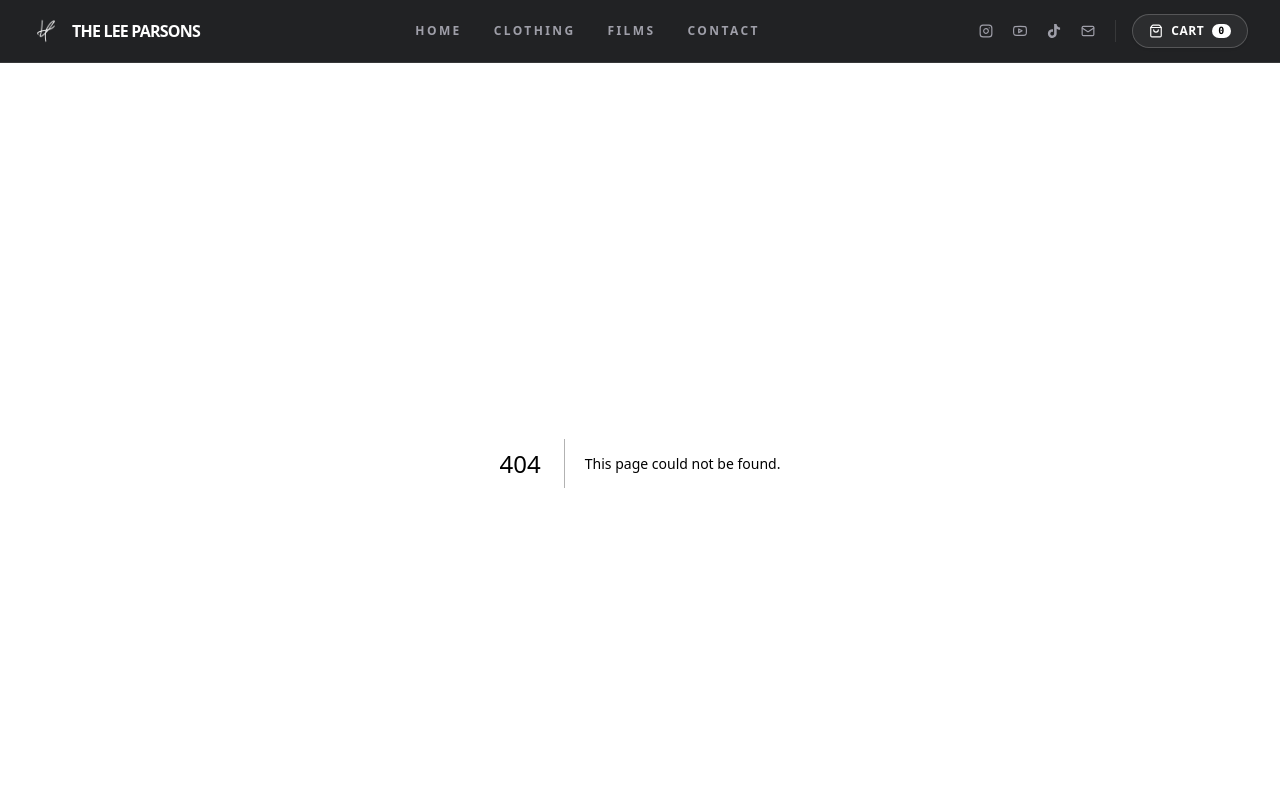
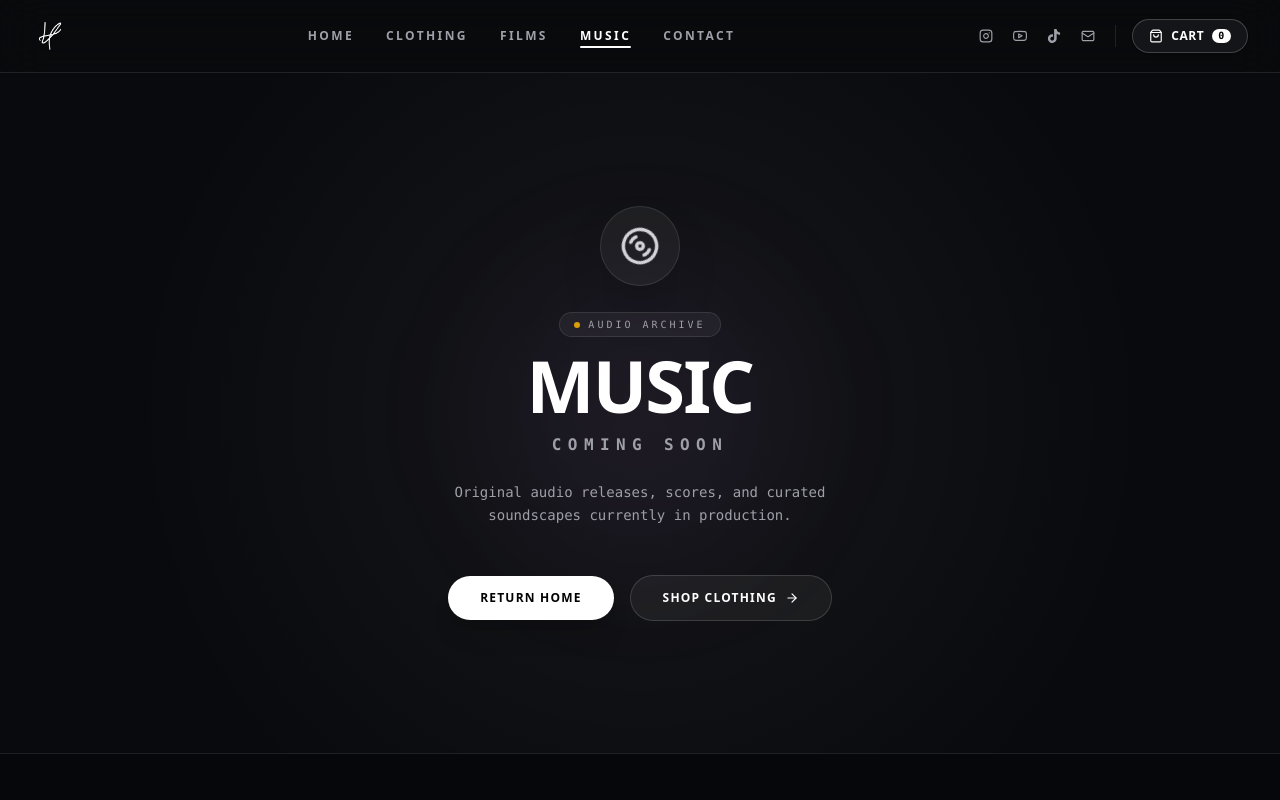
Before and after one commit to leeparsonsbusiness-cloud/theleeparsons, a Next.js app: page /music in a window 1280 px wide. Before the commit this address had no page. Shown: the top 800 px of the page. Built offline with nearby package versions, Linux system fonts and the light colour scheme.

Commit message:
Add Music coming-soon page, clean up menu logo, remove skip intro and extra copy

```diff
--- a/app/api/checkout/route.ts
+++ b/app/api/checkout/route.ts
@@ -75,7 +75,7 @@ export async function POST(req: Request) {
       },
       shipping_options,
       success_url: `${origin}/success?session_id={CHECKOUT_SESSION_ID}`,
-      cancel_url: `${origin}/#shop`,
+      cancel_url: `${origin}/`,
       metadata: {
         orderSource: 'theleeparsons.com',
         promoApplied: isFreeShipping ? 'FREE_SHIPPING_2_PLUS' : 'NONE',
--- a/app/clothing/page.tsx
+++ b/app/clothing/page.tsx
@@ -39,7 +39,6 @@ export default function ClothingPage() {
       <section className="max-w-7xl mx-auto px-4 md:px-8 pt-12 pb-6">
         <div className="flex flex-col md:flex-row md:items-end justify-between border-b border-white/10 pb-8 gap-4">
           <div>
-            <span className="text-xs uppercase font-mono tracking-[0.3em] text-zinc-400">OFFICIAL MERCHANDISE & GARMENTS</span>
             <h1 className="text-4xl md:text-6xl font-black uppercase tracking-tight mt-1 text-white">
               CLOTHING
             </h1>
--- a/app/contact/page.tsx
+++ b/app/contact/page.tsx
@@ -9,18 +9,17 @@ export default function ContactPage() {
   const [formData, setFormData] = useState({
     name: '',
     email: '',
-    inquiryType: 'Directing / Film Project',
+    inquiryType: 'General / Collaboration',
     message: '',
   });
   const [submitted, setSubmitted] = useState(false);
 
   const handleSubmit = (e: React.FormEvent) => {
     e.preventDefault();
-    // Open mail client or record inquiry
     const mailtoUrl = `mailto:leeparsonsbusiness@gmail.com?subject=${encodeURIComponent(
-      `[${formData.inquiryType}] Inquiries from ${formData.name}`
+      `[${formData.inquiryType}] Message from ${formData.name}`
     )}&body=${encodeURIComponent(
-      `Name: ${formData.name}\nEmail: ${formData.email}\nInquiry Type: ${formData.inquiryType}\n\nMessage:\n${formData.message}`
+      `Name: ${formData.name}\nEmail: ${formData.email}\nSubject: ${formData.inquiryType}\n\nMessage:\n${formData.message}`
     )}`;
     window.location.href = mailtoUrl;
     setSubmitted(true);
@@ -32,7 +31,6 @@ export default function ContactPage() {
       {/* Header */}
       <section className="max-w-7xl mx-auto px-4 md:px-8 pt-12 pb-8">
         <div className="border-b border-white/10 pb-8">
-          <span className="text-xs uppercase font-mono tracking-[0.3em] text-zinc-400">INQUIRIES & COLLABORATIONS</span>
           <h1 className="text-4xl md:text-6xl font-black uppercase tracking-tight mt-1 text-white">
             CONTACT
           </h1>
@@ -56,7 +54,7 @@ export default function ContactPage() {
                 <h3 className="text-xl font-black uppercase text-white mt-0.5">BUSINESS & PRESS</h3>
               </div>
               <p className="text-xs text-zinc-400 leading-relaxed">
-                For commercial directing, clothing inquiries, press, and brand partnerships:
+                For clothing orders, collaborations, and press:
               </p>
               <a
                 href="mailto:leeparsonsbusiness@gmail.com"
@@ -124,12 +122,11 @@ export default function ContactPage() {
 
           </div>
 
-          {/* Right Column: Inquiry Form */}
+          {/* Right Column: Message Form */}
           <div className="lg:col-span-7">
             <div className="p-8 md:p-10 rounded-2xl bg-[#111217] border border-white/10 shadow-2xl">
               <div className="mb-6 space-y-1">
-                <span className="text-[10px] font-mono uppercase tracking-widest text-zinc-400">SEND A MESSAGE</span>
-                <h3 className="text-2xl font-black uppercase tracking-tight text-white">PROJECT INQUIRY</h3>
+                <h3 className="text-2xl font-black uppercase tracking-tight text-white">SEND A MESSAGE</h3>
               </div>
 
               {submitted ? (
@@ -145,7 +142,7 @@ export default function ContactPage() {
                     onClick={() => setSubmitted(false)}
                     className="text-xs font-mono uppercase text-zinc-300 underline underline-offset-4 mt-2"
                   >
-                    SEND ANOTHER INQUIRY
+                    SEND ANOTHER MESSAGE
                   </button>
                 </div>
               ) : (
@@ -177,16 +174,17 @@ export default function ContactPage() {
                   </div>
 
                   <div className="space-y-1.5">
-                    <label className="text-[10px] font-mono uppercase tracking-wider text-zinc-400">INQUIRY TYPE</label>
+                    <label className="text-[10px] font-mono uppercase tracking-wider text-zinc-400">SUBJECT</label>
                     <select
                       value={formData.inquiryType}
                       onChange={(e) => setFormData({ ...formData, inquiryType: e.target.value })}
                       className="w-full px-4 py-3 rounded-xl bg-[#090a0d] border border-white/15 text-white text-xs focus:border-white focus:outline-none transition-colors"
                     >
-                      <option value="Directing / Film Project">Directing / Film Project</option>
-                      <option value="Brand Collaboration">Brand Collaboration</option>
+                      <option value="General / Collaboration">General / Collaboration</option>
                       <option value="Clothing Order Question">Clothing Order Question</option>
-                      <option value="General Press & Inquiries">General Press & Inquiries</option>
+                      <option value="Video Collaboration">Video Collaboration</option>
+                      <option value="Music / Audio">Music / Audio</option>
+                      <option value="Press">Press</option>
                     </select>
                   </div>
 
@@ -197,7 +195,7 @@ export default function ContactPage() {
                       rows={5}
                       value={formData.message}
                       onChange={(e) => setFormData({ ...formData, message: e.target.value })}
-                      placeholder="Tell me about your project, timeline, or inquiry..."
+                      placeholder="Tell me about your project, timeline, or message..."
                       className="w-full px-4 py-3 rounded-xl bg-[#090a0d] border border-white/15 text-white text-xs focus:border-white focus:outline-none transition-colors resize-none"
                     />
                   </div>
@@ -206,7 +204,7 @@ export default function ContactPage() {
                     type="submit"
                     className="w-full py-4 rounded-xl bg-white text-black font-black text-xs uppercase tracking-widest hover:bg-zinc-200 transition-all flex items-center justify-center gap-2"
                   >
-                    <span>SEND INQUIRY</span>
+                    <span>SEND MESSAGE</span>
                     <Send className="w-3.5 h-3.5" />
                   </button>
                 </form>
--- a/app/films/page.tsx
+++ b/app/films/page.tsx
@@ -17,11 +17,11 @@ interface FilmProject {
 
 const FEATURED_FILM: FilmProject = {
   id: 'featured-1',
-  title: 'CREATIVE LIVING — DIRECTORS REEL',
-  category: 'Short Film / Visual Direction',
+  title: 'CREATIVE LIVING — VIDEO REEL',
+  category: 'Short Film / Visuals',
   year: '2026',
   duration: '3:45',
-  description: 'An exploration of streetwear, cinematography, and raw self-expression. Directed, shot, and edited by Lee Parsons.',
+  description: 'An exploration of streetwear, visuals, and raw self-expression.',
   youtubeId: '', // Placeholder: add YouTube Video ID here e.g. "dQw4w9WgXcQ"
   thumbnailGradient: 'from-zinc-800 via-[#13141a] to-black',
 };
@@ -33,7 +33,7 @@ const FILM_PROJECTS: FilmProject[] = [
     category: 'Commercial / Fashion Film',
     year: '2026',
     duration: '1:30',
-    description: 'Cinematic brand film showcasing the 7.5 oz heavyweight boxy tee and 10 oz fleece hoodie across urban environments.',
+    description: 'Brand visual showcasing the 7.5 oz heavyweight boxy tee and 10 oz fleece hoodie across urban environments.',
     youtubeId: '',
     thumbnailGradient: 'from-amber-950/40 via-[#17151f] to-black',
   },
@@ -120,7 +120,6 @@ export default function FilmsPage() {
       <section className="max-w-7xl mx-auto px-4 md:px-8 pt-12 pb-8">
         <div className="border-b border-white/10 pb-8 flex flex-col md:flex-row md:items-end justify-between gap-4">
           <div>
-            <span className="text-xs uppercase font-mono tracking-[0.3em] text-zinc-400">CINEMATOGRAPHY & VISUAL STORYTELLING</span>
             <h1 className="text-4xl md:text-6xl font-black uppercase tracking-tight mt-1 text-white">
               FILMS
             </h1>
@@ -224,20 +223,19 @@ export default function FilmsPage() {
           ))}
         </div>
 
-        {/* Inquire / Directing CTA */}
+        {/* Contact CTA */}
         <div className="mt-20 p-8 md:p-12 rounded-2xl border border-white/15 bg-gradient-to-r from-[#12141c] to-[#0a0b10] flex flex-col md:flex-row items-center justify-between gap-6 text-center md:text-left">
           <div className="space-y-1">
-            <span className="text-[10px] font-mono uppercase tracking-widest text-zinc-400">COMMERCIAL & DIRECTING INQUIRIES</span>
-            <h4 className="text-2xl md:text-3xl font-black uppercase tracking-tight text-white">HAVE A PROJECT IN MIND?</h4>
+            <h4 className="text-2xl md:text-3xl font-black uppercase tracking-tight text-white">GET IN TOUCH</h4>
             <p className="text-xs md:text-sm text-zinc-400 max-w-xl">
-              Available for visual direction, commercial brand films, and creative storytelling.
+              For collaborations, videos, or creative projects.
             </p>
           </div>
           <Link
             href="/contact"
             className="px-8 py-4 rounded-full bg-white text-black font-black text-xs uppercase tracking-widest hover:bg-zinc-200 transition-all flex-shrink-0"
           >
-            START A CONVERSATION
+            CONTACT
           </Link>
         </div>
       </section>
--- /dev/null
+++ b/app/music/page.tsx
@@ -0,0 +1,63 @@
+"use client";
+
+import Link from 'next/link';
+import Image from 'next/image';
+import { Sparkles, ArrowRight, Disc3 } from 'lucide-react';
+
+export default function MusicPage() {
+  return (
+    <div className="min-h-[85vh] bg-[#090a0d] text-white flex flex-col items-center justify-center px-4 py-16 text-center relative overflow-hidden selection:bg-white selection:text-black">
+
+      {/* Ambient Spotlight */}
+      <div className="absolute inset-0 bg-[radial-gradient(circle_at_center,rgba(255,255,255,0.06)_0%,transparent_70%)] pointer-events-none" />
+      <div className="absolute top-1/2 left-1/2 -translate-x-1/2 -translate-y-1/2 w-80 h-80 bg-purple-500/[0.04] blur-3xl rounded-full pointer-events-none" />
+
+      <div className="relative z-10 max-w-2xl mx-auto flex flex-col items-center space-y-6">
+
+        {/* Animated Disc / Sound Icon */}
+        <div className="w-20 h-20 rounded-full bg-white/5 border border-white/10 flex items-center justify-center text-zinc-300 shadow-2xl">
+          <Disc3 className="w-10 h-10 animate-spin" style={{ animationDuration: '10s' }} />
+        </div>
+
+        {/* Page Title & Status */}
+        <div className="space-y-3">
+          <span className="inline-flex items-center gap-2 px-3.5 py-1 rounded-full bg-white/5 border border-white/10 text-[10px] font-mono uppercase tracking-[0.3em] text-zinc-400">
+            <span className="w-1.5 h-1.5 rounded-full bg-amber-400 animate-pulse" />
+            AUDIO ARCHIVE
+          </span>
+          <h1 className="text-5xl sm:text-7xl font-black uppercase tracking-tight text-white">
+            MUSIC
+          </h1>
+          <p className="text-sm sm:text-base font-mono uppercase tracking-[0.4em] text-zinc-400 font-bold">
+            COMING SOON
+          </p>
+        </div>
+
+        {/* Description */}
+        <p className="text-xs sm:text-sm text-zinc-400 max-w-md leading-relaxed font-mono">
+          Original audio releases, scores, and curated soundscapes currently in production.
+        </p>
+
+        {/* Navigation Back Home / Explore Clothing */}
+        <div className="pt-6 flex flex-col sm:flex-row items-center gap-4">
+          <Link
+            href="/"
+            className="px-8 py-3.5 rounded-full bg-white text-black font-black text-xs uppercase tracking-widest hover:bg-zinc-200 transition-all shadow-xl"
+          >
+            RETURN HOME
+          </Link>
+
+          <Link
+            href="/clothing"
+            className="px-8 py-3.5 rounded-full bg-white/5 hover:bg-white/10 border border-white/15 hover:border-white text-white font-black text-xs uppercase tracking-widest transition-all flex items-center gap-2"
+          >
+            <span>SHOP CLOTHING</span>
+            <ArrowRight className="w-3.5 h-3.5" />
+          </Link>
+        </div>
+
+      </div>
+
+    </div>
+  );
+}
--- a/app/page.tsx
+++ b/app/page.tsx
@@ -13,7 +13,7 @@ export default function HomePage() {
       {/* Top Banner */}
       <div className="bg-white text-black font-black text-xs md:text-sm uppercase tracking-[0.2em] py-2 overflow-hidden whitespace-nowrap border-b border-black">
         <div className="inline-block animate-marquee">
-          <span>FREE SHIPPING WHEN YOU BUY 2 OR MORE ITEMS • SEPTEMBER DROP IS LIVE • DIRECTING & CREATIVE ARCHIVES • </span>
+          <span>FREE SHIPPING WHEN YOU BUY 2 OR MORE ITEMS • SEPTEMBER DROP IS LIVE • CREATIVE LIVING • </span>
         </div>
       </div>
 
@@ -42,9 +42,6 @@ export default function HomePage() {
             <h1 className="text-3xl sm:text-5xl md:text-6xl font-black uppercase tracking-tight text-white">
               CREATIVE LIVING
             </h1>
-            <p className="text-xs sm:text-sm font-mono uppercase tracking-[0.3em] text-zinc-400">
-              DIRECTING • STREETWEAR • STORYTELLING
-            </p>
           </div>
 
           {/* Primary Action Buttons */}
@@ -79,8 +76,7 @@ export default function HomePage() {
       <section className="max-w-7xl mx-auto px-4 md:px-8 py-20 border-t border-white/10">
         <div className="flex flex-col md:flex-row md:items-end justify-between mb-12 gap-4">
           <div>
-            <span className="text-xs uppercase font-mono tracking-[0.3em] text-zinc-400">OFFICIAL MERCHANDISE</span>
-            <h2 className="text-3xl md:text-5xl font-black uppercase tracking-tight mt-1 text-white">
+            <h2 className="text-3xl md:text-5xl font-black uppercase tracking-tight text-white">
               SEPTEMBER DROP
             </h2>
           </div>
@@ -166,8 +162,7 @@ export default function HomePage() {
       <section className="max-w-7xl mx-auto px-4 md:px-8 py-20 border-t border-white/10">
         <div className="flex flex-col md:flex-row md:items-end justify-between mb-12 gap-4">
           <div>
-            <span className="text-xs uppercase font-mono tracking-[0.3em] text-zinc-400">CINEMA & DIRECTING</span>
-            <h2 className="text-3xl md:text-5xl font-black uppercase tracking-tight mt-1 text-white">
+            <h2 className="text-3xl md:text-5xl font-black uppercase tracking-tight text-white">
               MY VIDEOS
             </h2>
           </div>
@@ -195,13 +190,13 @@ export default function HomePage() {
 
           <div className="relative z-10 space-y-2 max-w-xl">
             <span className="text-[10px] font-mono uppercase tracking-widest text-zinc-400 bg-white/10 px-3 py-1 rounded-full border border-white/15">
-              DIRECTORS SHOWREEL
+              FEATURED VIDEO
             </span>
             <h3 className="text-2xl md:text-4xl font-black uppercase tracking-tight text-white group-hover:text-zinc-200">
               CREATIVE LIVING // REEL 2026
             </h3>
             <p className="text-xs md:text-sm text-zinc-300">
-              Short films, brand commercials, and documentary visual storytelling.
+              Visual projects and creative video archives.
             </p>
           </div>
         </Link>
@@ -219,7 +214,7 @@ export default function HomePage() {
               href="/contact"
               className="px-8 py-4 rounded-full bg-white text-black font-black text-xs uppercase tracking-widest hover:bg-zinc-200 transition-all"
             >
-              GET IN TOUCH / INQUIRE
+              GET IN TOUCH
             </Link>
           </div>
         </div>
--- a/components/Footer.tsx
+++ b/components/Footer.tsx
@@ -23,6 +23,7 @@ export default function Footer() {
           <Link href="/" className="hover:text-white transition-colors">Home</Link>
           <Link href="/clothing" className="hover:text-white transition-colors">Clothing</Link>
           <Link href="/films" className="hover:text-white transition-colors">Films</Link>
+          <Link href="/music" className="hover:text-white transition-colors">Music</Link>
           <Link href="/contact" className="hover:text-white transition-colors">Contact</Link>
         </div>
 
@@ -67,7 +68,7 @@ export default function Footer() {
         {/* Tagline & Copyright */}
         <div className="space-y-2 border-t border-white/5 pt-8 w-full max-w-md">
           <p className="font-mono text-xs text-zinc-500 uppercase tracking-widest">
-            Creative Living • Directing • Streetwear
+            Creative Living • Streetwear
           </p>
           <p className="text-[11px] text-zinc-600 font-mono">
             © {new Date().getFullYear()} THE LEE PARSONS. ALL RIGHTS RESERVED.
--- a/components/IntroAnimation.tsx
+++ b/components/IntroAnimation.tsx
@@ -90,14 +90,6 @@ export default function IntroAnimation() {
 
       </div>
 
-      {/* Subtle Skip button */}
-      <button
-        onClick={handleSkip}
-        className="absolute bottom-8 right-8 text-[11px] font-mono uppercase tracking-widest text-zinc-500 hover:text-white px-3 py-1 rounded-full border border-white/10 hover:border-white/30 bg-white/5 transition-all z-20"
-      >
-        SKIP INTRO ➔
-      </button>
-
     </div>
   );
 }
--- a/components/Navbar.tsx
+++ b/components/Navbar.tsx
@@ -41,15 +41,16 @@ export default function Navbar() {
     { href: '/', label: 'Home' },
     { href: '/clothing', label: 'Clothing' },
     { href: '/films', label: 'Films' },
+    { href: '/music', label: 'Music' },
     { href: '/contact', label: 'Contact' },
   ];
 
   return (
     <header className="sticky top-0 z-40 bg-[#090a0d]/90 backdrop-blur-xl border-b border-white/10 px-4 md:px-8 py-3.5 flex items-center justify-between transition-all">
 
-      {/* Left: Brand / Logo */}
-      <Link href="/" className="flex items-center gap-3 group">
-        <div className="relative w-7 h-7 flex-shrink-0 transition-transform duration-300 group-hover:scale-110">
+      {/* Left: Clean Brand Logo */}
+      <Link href="/" className="flex items-center group py-1" title="The Lee Parsons">
+        <div className="relative w-8 h-8 md:w-9 md:h-9 flex-shrink-0 transition-transform duration-300 group-hover:scale-110">
           <Image
             src="/logo-white.png"
             alt="The Lee Parsons"
@@ -57,9 +58,6 @@ export default function Navbar() {
             className="object-contain"
           />
         </div>
-        <span className="font-black text-sm md:text-base tracking-tighter uppercase text-white group-hover:text-zinc-300 transition-colors">
-          THE LEE PARSONS
-        </span>
       </Link>
 
       {/* Center: Navigation Links */}
```
